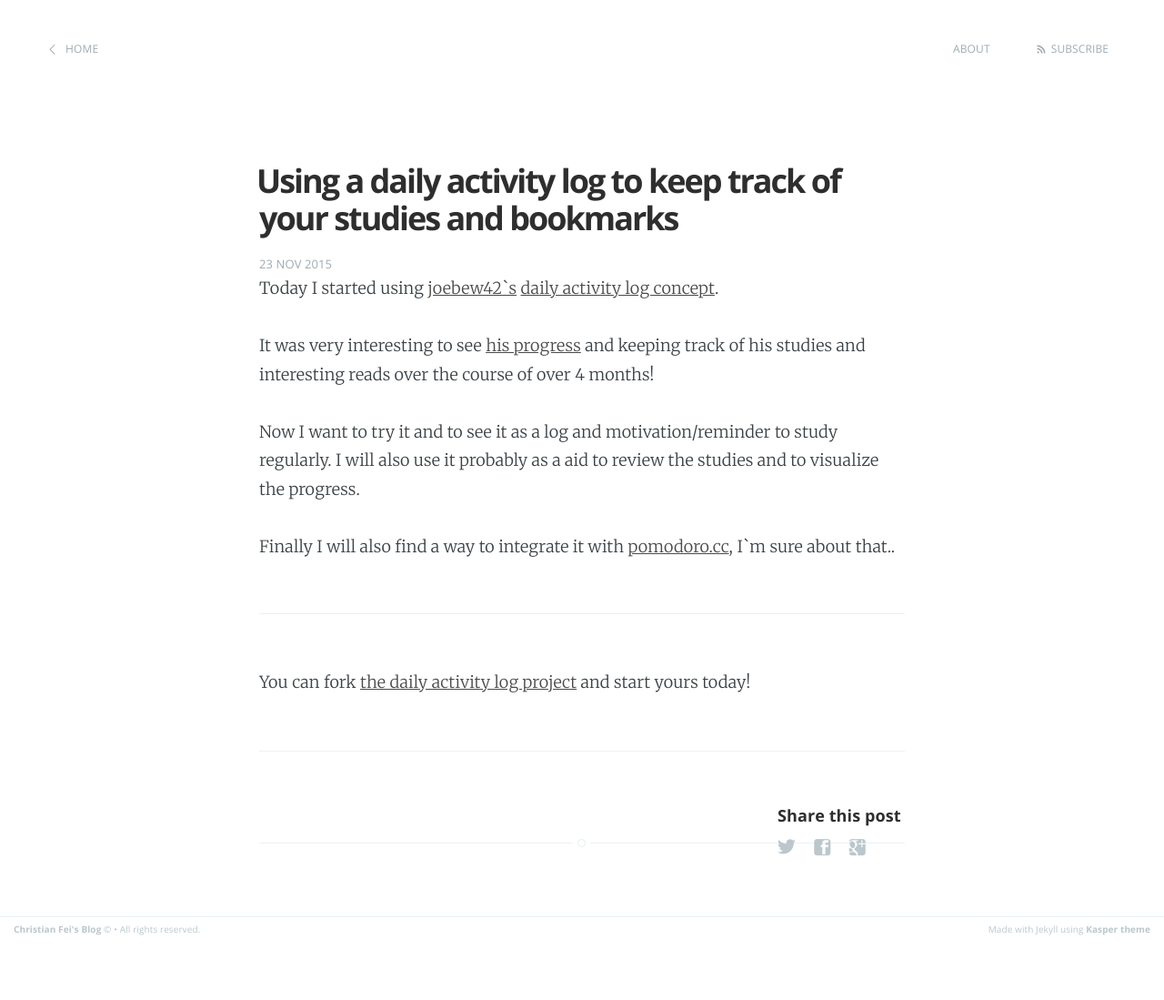
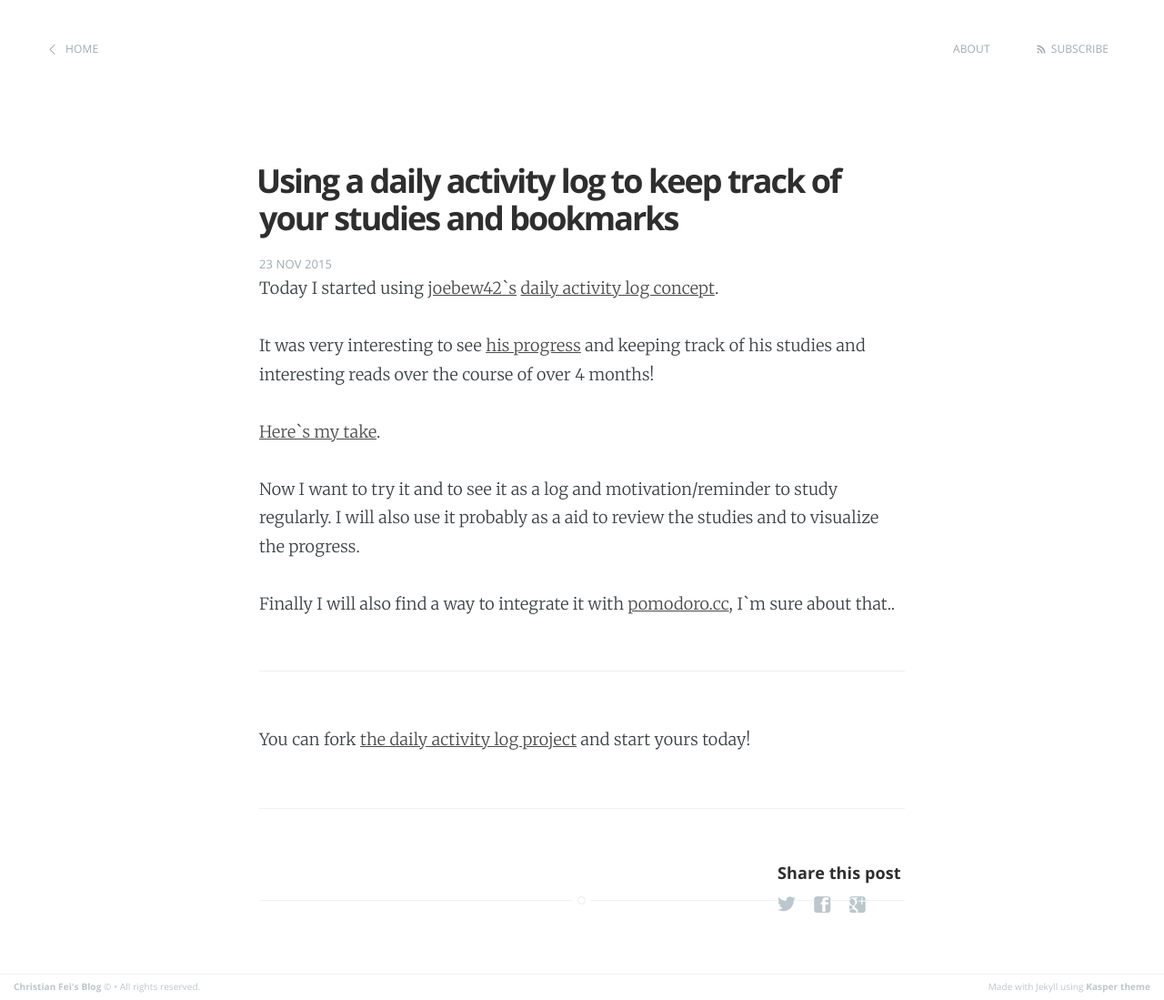
Before and after one commit to christian-fei/christian-fei.github.io-pandoc, a Jekyll site: the page built from _posts/2015-11-23-Using-a-daily-activity-log-to-keep-track-of-your-studies-and-bookmarks.md, in a window 1280 px wide. Shown: the whole page at 91% size. Built offline with Jekyll 4.4.1, drawn with Linux system fonts in a browser that asks for light colours; Markdown is read by kramdown in place of the engine named in the settings; before the commit the page ends 1036 px from its top, so only the background shows below that.

Commit message:
added link to my activity log

```diff
--- a/_posts/2015-11-23-Using-a-daily-activity-log-to-keep-track-of-your-studies-and-bookmarks.md
+++ b/_posts/2015-11-23-Using-a-daily-activity-log-to-keep-track-of-your-studies-and-bookmarks.md
@@ -8,6 +8,8 @@ Today I started using [joebew42`s](https://twitter.com/joebew42) [daily activity
 
 It was very interesting to see [his progress](http://joebew42.github.io/events) and keeping track of his studies and interesting reads over the course of over 4 months!
 
+[Here`s my take](http://christian.fei.ninja/daily-activity-log/).
+
 Now I want to try it and to see it as a log and motivation/reminder to study regularly. I will also use it probably as a aid to review the studies and to visualize the progress.
 
 Finally I will also find a way to integrate it with [pomodoro.cc](https://pomodoro.cc), I`m sure about that..
```
